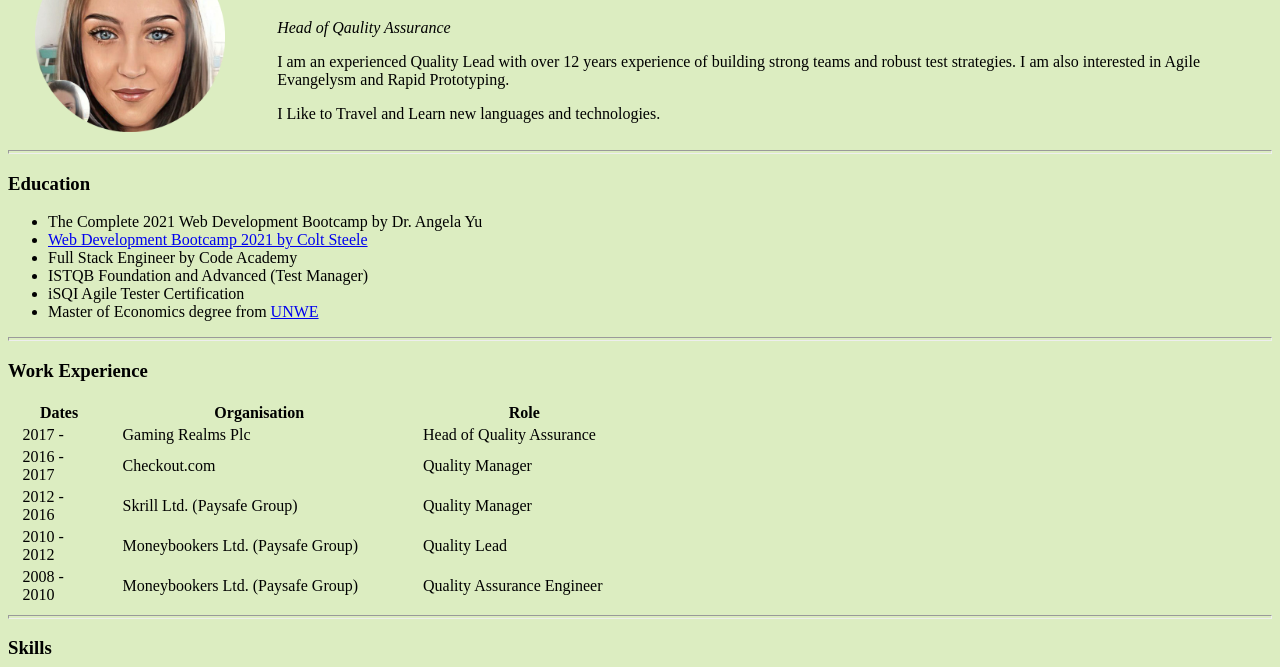
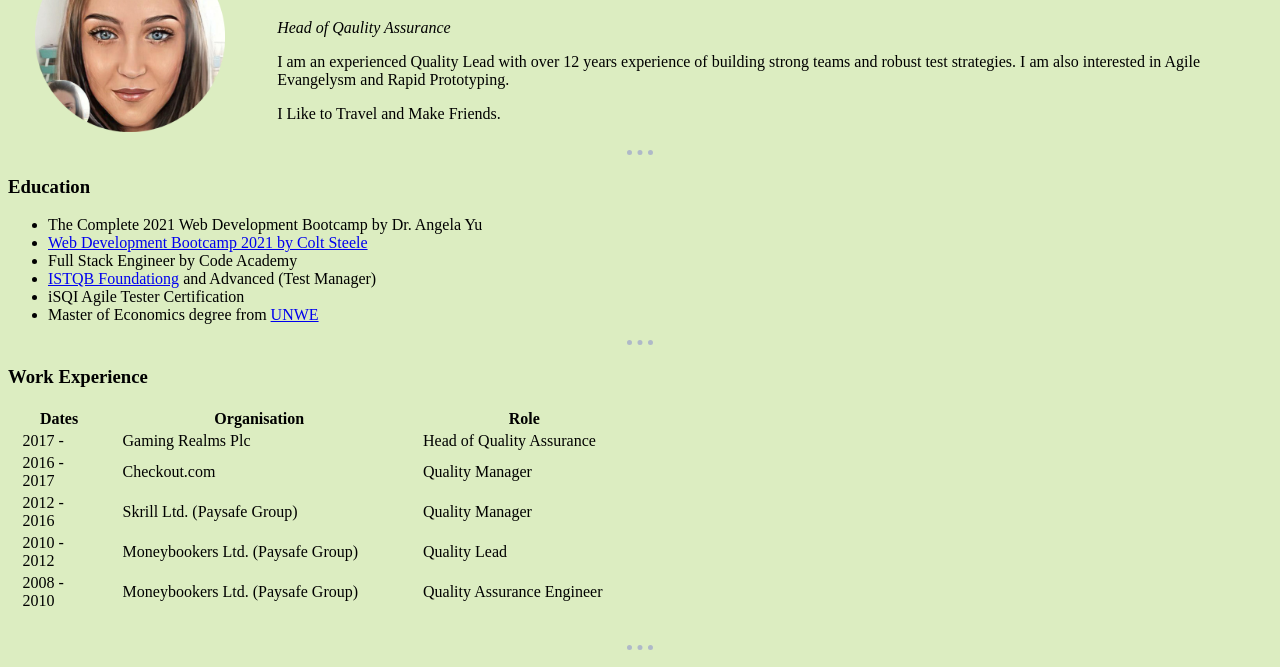
Before and after one commit to acerbin/cv, a plain HTML site: page index.html in a window 1280 px wide. Shown: the part 72-739 px from the top of the page. Drawn offline with Linux system fonts and the light colour scheme.

Commit message:
styles, cert

```diff
--- a/index.html
+++ b/index.html
@@ -16,7 +16,7 @@
                 <h1>Katrina Savova</h1>
                 <p><em>Head of Qaulity Assurance</em></p>
                 <p>I am an experienced Quality Lead with over 12 years experience of building strong teams and robust test strategies. I am also interested in Agile Evangelysm and Rapid Prototyping.</p>
-                <p>I Like to Travel and Learn new languages and technologies.</p>
+                <p>I Like to Travel and Make Friends.</p>
             </td>
         </tr>
     </table>
@@ -27,7 +27,7 @@
         <li>The Complete 2021 Web Development Bootcamp by Dr. Angela Yu</li>
         <li><a href='images/cert_colt.jpeg'>Web Development Bootcamp 2021 by Colt Steele</a></li>
         <li>Full Stack Engineer by Code Academy</li>
-        <li>ISTQB Foundation and Advanced (Test Manager)</li>
+        <li><a href="images/istqb_f.pdf">ISTQB Foundationg</a> and Advanced (Test Manager)</li>
         <li>iSQI Agile Tester Certification</li>
         <li>Master of Economics degree from <a href="https://www.unwe.bg/en/">UNWE</a></li>
     </ul>
--- a/style.css
+++ b/style.css
@@ -18,7 +18,12 @@ a.footer {
 }
 
 hr {
-    padding: 1px;
+    border-style: dotted none none;
+    width: 2%;
+    height: 2px;
+    color: #afb9c8;
+    border-width: 5px;
+
 }
 
 input {
@@ -32,6 +37,7 @@ td.left {
 table.experience {
     margin-right: 10rem;
     width: 50%;
+    margin-bottom: 2rem;
 }
 
 th {
```
Also changed, not shown: 2 other files.
